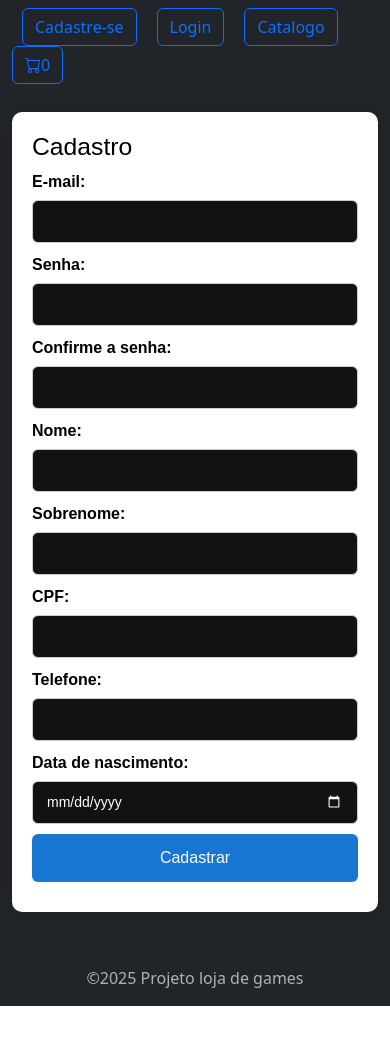
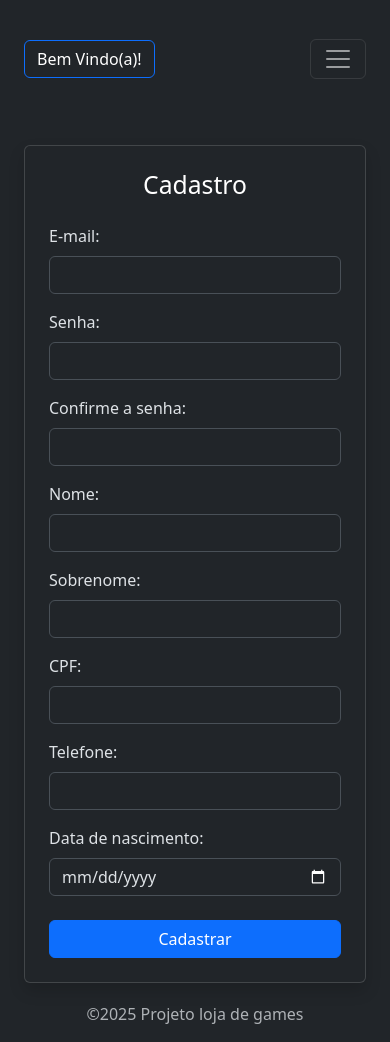
Before and after one commit to MichelWars/Projeto_loja, a Django app: page /register/ in a window 390 px wide. Before the commit the page ends 1006 px from the top, so only its background shows below. Run offline with Django 4.2, Linux system fonts and the light colour scheme.

Commit message:
ajustes visuais e de responsividade com bootstrap

```diff
--- a/accounts/forms.py
+++ b/accounts/forms.py
@@ -24,7 +24,6 @@ class CustomUserCreationForm(forms.ModelForm):
         widget=forms.DateInput(attrs={'type': 'date'})
     )
 
-    # campos da tabela Cliente
     class Meta:
         model = User
         fields = [
@@ -38,22 +37,23 @@ class CustomUserCreationForm(forms.ModelForm):
             'data_nascimento',
         ]
 
-    # validação de senha
+    def __init__(self, *args, **kwargs):
+        super().__init__(*args, **kwargs)
+        for field_name, field in self.fields.items():
+            existing_classes = field.widget.attrs.get('class', '')
+            field.widget.attrs['class'] = f'{existing_classes} form-control'.strip()
+
     def clean_password2(self):
-        if self.cleaned_data.get('password1') != self.cleaned_data.get(
-            'password2'
-        ):
+        if self.cleaned_data.get('password1') != self.cleaned_data.get('password2'):
             raise ValidationError('As senhas não coincidem.')
         return self.cleaned_data.get('password2')
 
-    # validação de e-mail
     def clean_email(self):
         email = self.cleaned_data.get('email')
         if User.objects.filter(username=email).exists():
             raise ValidationError('Este e-mail já está em uso.')
         return email
 
-    # cria o user e o cliente
     def save(self, commit=True):
         email = self.cleaned_data['email']
         password = self.cleaned_data['password1']
--- a/accounts/templates/register.html
+++ b/accounts/templates/register.html
@@ -5,131 +5,64 @@ Cadastro
 {% endblock %}
 
 {% block content %}
-
-<style>
-    main {
-    font-family: Arial, sans-serif;
-    display: flex;
-    justify-content: center;
-    align-items: center;
-    min-height: 100vh;
-    margin: 0;
-}
-
-form {
-    background-color: white;
-    padding: 20px;
-    border-radius: 10px;
-    box-shadow: 0 0 20px rgba(0,0,0,0.1);
-    width: 100%;
-    max-width: 400px;
-}
-
-.form-group {
-    margin-bottom: 10px;
-}
-
-label {
-    display: block;
-    margin-bottom: 6px;
-    font-weight: bold;
-    color: #000000;
-}
-
-input[type="text"],
-input[type="email"],
-input[type="password"],
-input[type="date"] {
-    width: 100%;
-    padding: 10px 14px;
-    border: 1px solid #ccc;
-    border-radius: 6px;
-    box-sizing: border-box;
-    font-size: 14px;
-}
-
-input[type="submit"] {
-    width: 100%;
-    padding: 12px;
-    background-color: #1976d2;
-    color: white;
-    border: none;
-    border-radius: 6px;
-    font-size: 16px;
-    cursor: pointer;
-    transition: background 0.3s ease;
-}
-
-input[type="submit"]:hover {
-    background-color: #125ea9;
-}
-
-.form-group input:focus {
-    outline: none;
-    border-color: #1976d2;
-    box-shadow: 0 0 0 2px rgba(25, 118, 210, 0.2);
-}
-
-h2{
-    color: black;
-}
-</style>
-
-
-<form method="post" autocomplete="off">
-    <h2>Cadastro</h2>
+<div class="container d-flex justify-content-center align-items-center min-vh-100">
+    <div class="card shadow p-4 w-100" style="max-width: 450px;">
+        <h2 class="text-center mb-4 text-white">Cadastro</h2>
+        <form method="post" autocomplete="off" novalidate>
             {% csrf_token %}
 
-    <div class="form-group">
+            <div class="mb-3">
                 {{ user_form.email.errors }}
-        <label for="id_email">E-mail:</label>
+                <label for="id_email" class="form-label">E-mail:</label>
                 {{ user_form.email }}
             </div>
 
-    <div class="form-group">
+            <div class="mb-3">
                 {{ user_form.password1.errors }}
-        <label for="id_password1">Senha:</label>
+                <label for="id_password1" class="form-label">Senha:</label>
                 {{ user_form.password1 }}
             </div>
 
-    <div class="form-group">
+            <div class="mb-3">
                 {{ user_form.password2.errors }}
-        <label for="id_password2">Confirme a senha:</label>
+                <label for="id_password2" class="form-label">Confirme a senha:</label>
                 {{ user_form.password2 }}
             </div>
 
-    <div class="form-group">
+            <div class="mb-3">
                 {{ user_form.nome.errors }}
-        <label for="id_nome">Nome:</label>
+                <label for="id_nome" class="form-label">Nome:</label>
                 {{ user_form.nome }}
             </div>
 
-    <div class="form-group">
+            <div class="mb-3">
                 {{ user_form.sobrenome.errors }}
-        <label for="id_sobrenome">Sobrenome:</label>
+                <label for="id_sobrenome" class="form-label">Sobrenome:</label>
                 {{ user_form.sobrenome }}
             </div>
 
-    <div class="form-group">
+            <div class="mb-3">
                 {{ user_form.cpf.errors }}
-        <label for="id_cpf">CPF:</label>
+                <label for="id_cpf" class="form-label">CPF:</label>
                 {{ user_form.cpf }}
             </div>
 
-    <div class="form-group">
+            <div class="mb-3">
                 {{ user_form.telefone.errors }}
-        <label for="id_telefone">Telefone:</label>
+                <label for="id_telefone" class="form-label">Telefone:</label>
                 {{ user_form.telefone }}
             </div>
 
-    <div class="form-group">
+            <div class="mb-4">
                 {{ user_form.data_nascimento.errors }}
-        <label for="id_data_nascimento">Data de nascimento:</label>
+                <label for="id_data_nascimento" class="form-label">Data de nascimento:</label>
                 {{ user_form.data_nascimento }}
             </div>
 
-    <div class="form-group">
-        <input type="submit" value="Cadastrar">
+            <div class="d-grid">
+                <button type="submit" class="btn btn-primary btn-block">Cadastrar</button>
             </div>
         </form>
+    </div>
+</div>
 {% endblock %}
--- a/accounts/views.py
+++ b/accounts/views.py
@@ -1,5 +1,6 @@
 from django.contrib.auth import authenticate, login, logout
 from django.contrib.auth.forms import AuthenticationForm, UserCreationForm
+from django.contrib import messages
 from django.shortcuts import redirect, render
 
 from .forms import CustomUserCreationForm
@@ -24,13 +25,16 @@ def login_view(request):
         username = request.POST['username']
         password = request.POST['password']
         user = authenticate(request, username=username, password=password)
+
         if user is not None:
             login(request, user)
             return redirect('catalogo')
         else:
-            login_form = AuthenticationForm()
+            messages.error(request, 'Usuário ou senha inválidos.')
+            login_form = AuthenticationForm(request)  # mantém dados preenchidos no form
     else:
         login_form = AuthenticationForm()
+
     return render(request, 'login.html', {'login_form': login_form})
 
 
--- a/app/templates/base.html
+++ b/app/templates/base.html
@@ -1,108 +1,39 @@
 <!DOCTYPE html>
 <html lang="pt-br" data-bs-theme="dark">
 {% load static %}
+
 <head>
   <meta charset="UTF-8">
   <meta name="viewport" content="width=device-width, initial-scale=1.0">
+
+  <!-- Bootstrap CSS -->
   <link href="https://cdn.jsdelivr.net/npm/bootstrap@5.3.3/dist/css/bootstrap.min.css" rel="stylesheet"
     integrity="sha384-QWTKZyjpPEjISv5WaRU9OFeRpok6YctnYmDr5pNlyT2bRjXh0JMhjY6hW+ALEwIH" crossorigin="anonymous">
+
+  <!-- Bootstrap JS Bundle -->
   <script src="https://cdn.jsdelivr.net/npm/bootstrap@5.3.3/dist/js/bootstrap.bundle.min.js"
     integrity="sha384-YvpcrYf0tY3lHB60NNkmXc5s9fDVZLESaAA55NDzOxhy9GkcIdslK1eN7N6jIeHz"
     crossorigin="anonymous"></script>
+
+  <!-- Bootstrap Icons -->
   <link rel="stylesheet" href="https://cdn.jsdelivr.net/npm/bootstrap-icons@1.11.3/font/bootstrap-icons.min.css">
 
   <title>{% block title %}{% endblock %}</title>
-
-  <style>
-    nav {
-      background-color: #0096c7;
-      color: #fff;
-      height: 50px;
-      display: flex;
-      justify-content: space-between;
-      align-items: center;
-    }
-
-    nav ul {
-      list-style: none;
-      margin: 0;
-      padding: 0;
-      display: flex;
-    }
-
-    nav ul li {
-      margin: 0 10px;
-    }
-
-    nav ul li a {
-      color: #fff;
-      text-decoration: none;
-      font-size: 17px;
-      padding: 15px;
-      transition: all 0.3s ease;
-    }
-
-    nav ul li a:hover {
-      background-color: #32bbe8;
-    }
-
-    nav ul li.active a {
-      background-color: #666;
-    }
-
-    nav ul li.active a:hover {
-      background-color: #999;
-    }
-  </style>
 </head>
 
 <body>
-  <header>
-    <div class="container-fluid">
-      <nav class="navbar navbar-expand-lg navbar-light bg-dark">
-        <ul>
-          {% if user.is_authenticated and user.is_superuser %}
-          <li class="btn btn-outline-primary">Olá, {{ user.username }}</li>
-          <li><a href="{% url 'catalogo' %}" class="btn btn-outline-primary">Catalogo</a></li>
-          <li><a href="{% url 'cad_prod' %}" class="btn btn-outline-primary">Cadastrar Produto</a></li>
-          <li><a href="{% url 'estoque' %}" class="btn btn-outline-primary">Estoque</a></li>
-          <li><a href="{% url 'entrada_create' %}" class="btn btn-outline-primary">Entrada de Mercadorias</a></li>
-          <li><a href="{% url 'entrada_historico' %}" class="btn btn-outline-primary">Historico de entradas</a></li>
-          {% elif user.is_authenticated %}
-          <li>Olá, {{ user.cliente.nome }}</li>
-          <li><a href="{% url 'catalogo' %}" class="btn btn-outline-primary">Catalogo</a></li>
-          {% endif %}
-
-          {% if not user.is_authenticated %}
-          <li><a href="{% url 'register' %}" class="btn btn-outline-primary">Cadastre-se</a></li>
-          <li><a href="{% url 'login' %}" class="btn btn-outline-primary">Login</a></li>
-          <li><a href="{% url 'catalogo' %}" class="btn btn-outline-primary">Catalogo</a></li>
-
-
-          {% endif %}
-
-          {% if user.is_authenticated %}
-          <li><a href="{% url 'logout' %}" class="btn btn-outline-primary">Sair</a></li>
-          {% endif %}
-        </ul>
-        <a href="{% url 'ver_carrinho' %}" class="btn btn-outline-primary"><span class="bi bi-cart" id="contador-carrinho">0</span></a>
-      </nav>
-    </div>
+  <header class="container py-4">
+  {% include 'components/_navbar.html' %}
   </header>
 
-  <div class="col py-3">
-
-    <div class="container mt-4">
-      <main>
-        {% block content %}
-        {% endblock %}
-      </main>
-    </div>
-  </div>
+  <main class="container mt-4">
+    {% block content %}
+    {% endblock %}
+  </main>
 
   {% include 'components/_footer.html' %}
-<script src="{% static 'js/carrinho.js' %}"></script>
 
+  <script src="{% static 'js/carrinho.js' %}"></script>
 </body>
 
 </html>
--- /dev/null
+++ b/app/templates/components/_navbar.html
@@ -0,0 +1,76 @@
+
+<nav class="navbar navbar-expand-lg navbar-dark bg-dark">
+  <div class="container-fluid">
+    <!-- Olá, usuário -->
+    {% if user.is_authenticated and user.is_superuser %}
+    <span class="navbar-text me-2">
+      <a class="btn btn-outline-primary" disabled>Olá, {{ user.username }}</a>
+    </span>
+    {% elif user.is_authenticated %}
+    <span class="navbar-text me-2">
+      <a class="btn btn-outline-primary" disabled>Olá, {{ user.cliente.nome }}</a>
+    </span>
+    {% else %}
+        <span class="navbar-text me-2">
+      <a class="btn btn-outline-primary" disabled>Bem Vindo(a)!</a>
+    </span>
+    {% endif %}
+
+    <!-- Botão de menu hamburguer -->
+    <button class="navbar-toggler" type="button" data-bs-toggle="collapse" data-bs-target="#navbarNavDropdown"
+      aria-controls="navbarNavDropdown" aria-expanded="false" aria-label="Toggle navigation">
+      <span class="navbar-toggler-icon"></span>
+    </button>
+
+    <!-- Itens do menu -->
+    <div class="collapse navbar-collapse" id="navbarNavDropdown">
+      <ul class="navbar-nav me-auto mb-2 mb-lg-0 d-flex align-items-lg-center flex-column flex-lg-row">
+        {% if user.is_authenticated and user.is_superuser %}
+        <li class="nav-item me-lg-2">
+          <a class="btn btn-outline-primary w-100 w-lg-auto text-center" href="{% url 'catalogo' %}">Catálogo</a>
+        </li>
+        <li class="nav-item me-lg-2">
+          <a class="btn btn-outline-primary w-100 w-lg-auto text-center" href="{% url 'cad_prod' %}">Cadastrar Produto</a>
+        </li>
+        <li class="nav-item me-lg-2">
+          <a class="btn btn-outline-primary w-100 w-lg-auto text-center" href="{% url 'estoque' %}">Estoque</a>
+        </li>
+        <li class="nav-item me-lg-2">
+          <a class="btn btn-outline-primary w-100 w-lg-auto text-center" href="{% url 'entrada_create' %}">Entrada de Mercadorias</a>
+        </li>
+        <li class="nav-item me-lg-2">
+          <a class="btn btn-outline-primary w-100 w-lg-auto text-center" href="{% url 'entrada_historico' %}">Histórico de Entradas</a>
+        </li>
+        {% elif user.is_authenticated %}
+        <li class="nav-item me-lg-2">
+          <a class="btn btn-outline-primary w-100 w-lg-auto text-center" href="{% url 'catalogo' %}">Catálogo</a>
+        </li>
+        {% else %}
+        <li class="nav-item me-lg-2">
+          <a class="btn btn-outline-primary w-100 w-lg-auto text-center" href="{% url 'register' %}">Cadastre-se</a>
+        </li>
+        <li class="nav-item me-lg-2">
+          <a class="btn btn-outline-primary w-100 w-lg-auto text-center" href="{% url 'login' %}">Login</a>
+        </li>
+        <li class="nav-item me-lg-2">
+          <a class="btn btn-outline-primary w-100 w-lg-auto text-center" href="{% url 'catalogo' %}">Catálogo</a>
+        </li>
+        {% endif %}
+
+        {% if user.is_authenticated %}
+        <li class="nav-item me-lg-2">
+          <a class="btn btn-outline-primary w-100 w-lg-auto text-center" href="{% url 'logout' %}">Sair</a>
+        </li>
+        {% endif %}
+      </ul>
+
+      <!-- Carrinho -->
+      <div class="d-flex mt-2 mt-lg-0">
+        <a href="{% url 'ver_carrinho' %}" class="btn btn-outline-primary w-100 w-lg-auto text-center">
+          <i class="bi bi-cart"></i>
+          <span id="contador-carrinho">0</span>
+        </a>
+      </div>
+    </div>
+  </div>
+</nav>
--- a/carrinho/templates/ver.html
+++ b/carrinho/templates/ver.html
@@ -50,7 +50,13 @@
 
   <div class="text-end mt-4">
     <h4>Total do carrinho: R$ {{ total }}</h4>
+    <div class="buttons-container">
+      <a href="{% url 'catalogo' %}" class="btn btn-primary">Voltar ao Catalogo</a>
+      <a href="#" class="btn btn-success">Gerar Pedido</a>
+    </div>
   </div>
+
+
 </div>
 
 {% endblock %}
--- a/produtos/views.py
+++ b/produtos/views.py
@@ -41,7 +41,7 @@ class CadProdutoCreateView(CreateView):
     model = Produto
     form_class = ProdModelForm
     template_name = 'cad_prod.html'
-    success_url = '/catalogo/'
+    success_url = reverse_lazy('catalogo')
 
 
 # view para atualizar produtos
@@ -60,7 +60,7 @@ class ProdutoUpdateView(UpdateView):
 class ProdutoDeleteView(DeleteView):
     model = Produto
     template_name = 'prod_delete.html'
-    success_url = '/catalogo/'
+    success_url = reverse_lazy('catalogo')
 
 
 @method_decorator(admin_required, name='dispatch')
```
Also changed, not shown: accounts/templates/login.html (+25 -62 lines), produtos/templates/catalogo.html (+19 -75 lines), produtos/templates/estoque.html (+28 -53 lines), produtos/templates/prod_delete.html (+0 -43 lines), produtos/templates/prod_detail.html (+34 -69 lines). Lines whose indentation alone changed are shown as unchanged.
